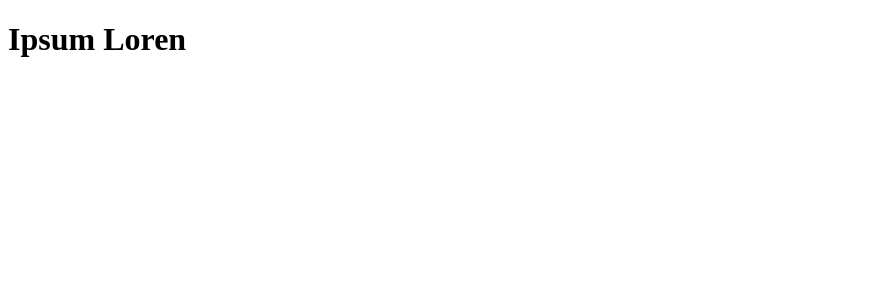
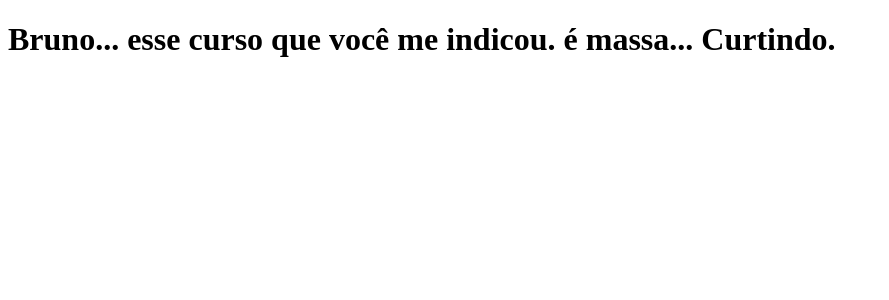
Before and after one commit to cesarcampos/clone-tabnews, a Next.js app: page / in a window 1280 px wide. Shown: the top 300 px of the page, without its empty margins (0-889 px from the left). Built offline with nearby package versions, Linux system fonts and the light colour scheme.

Commit message:
aalterando a frase

```diff
--- a/pages/index.js
+++ b/pages/index.js
@@ -1,6 +1,6 @@
 
 function Home() {
-    return <h1>Ipsum Loren</h1>;
+    return <h1>Bruno... esse curso que você me indicou. é massa... Curtindo.</h1>;
 }
 
 export default Home;
```
